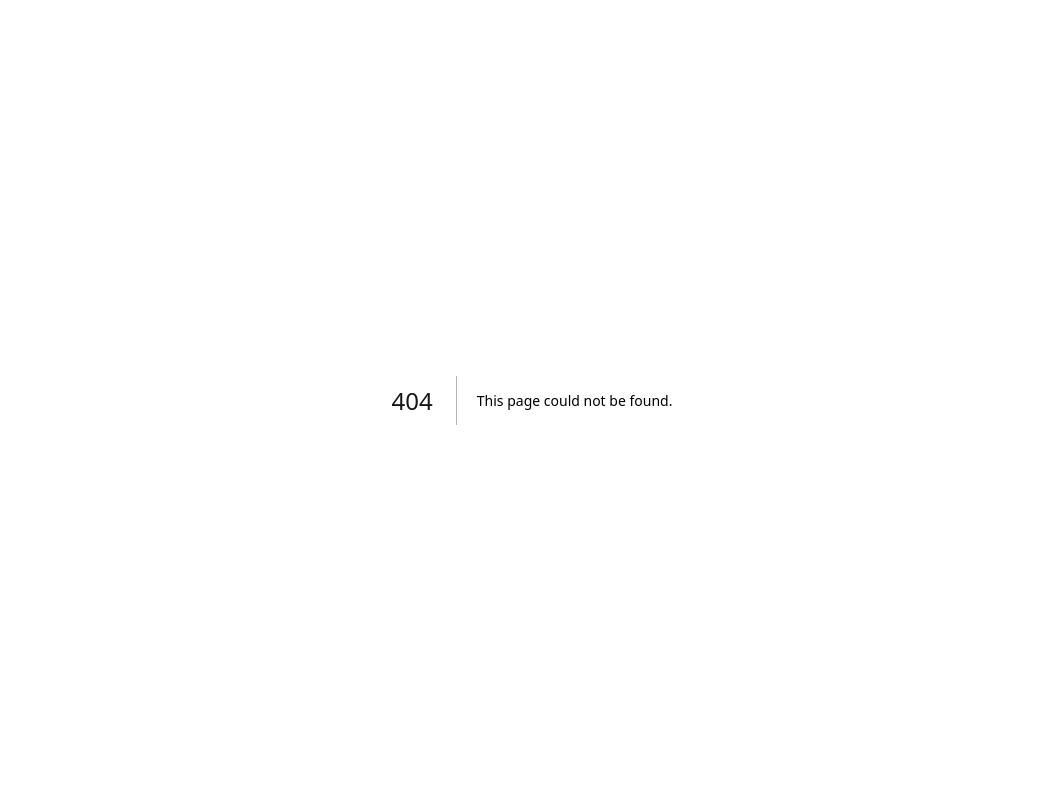
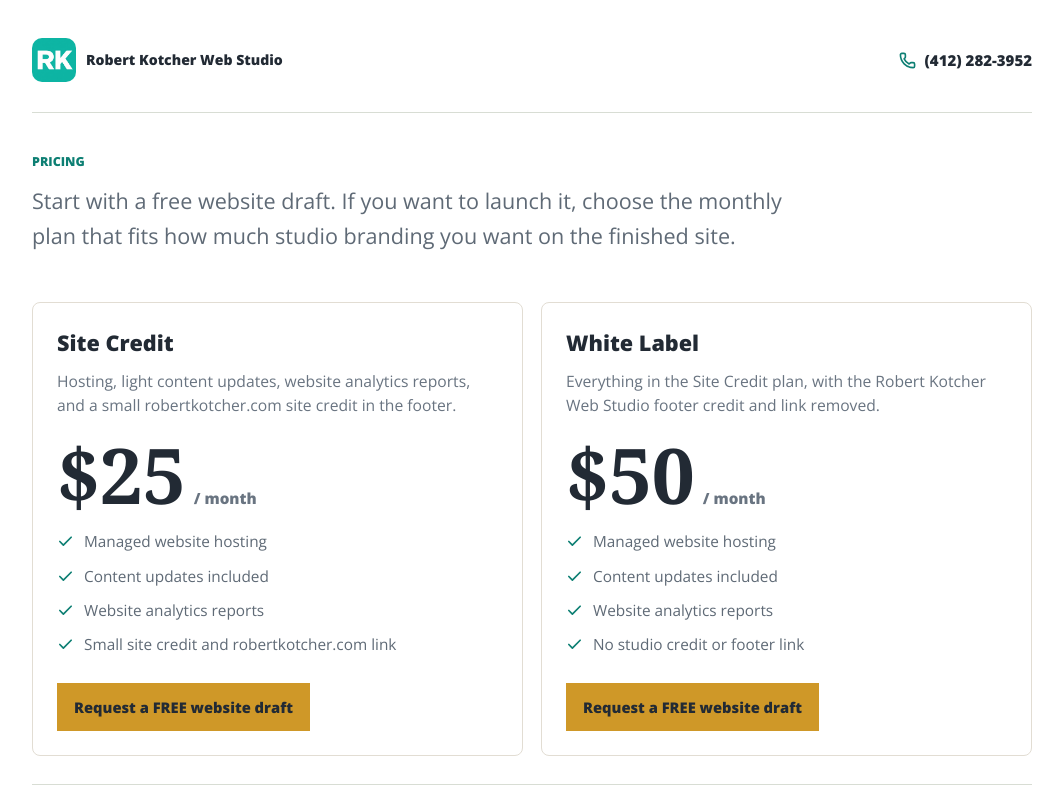
Before and after one commit to robertkotcher/robertkotcher.com, a Next.js app: page /pricing in a window 1280 px wide. Before the commit this address had no page. Shown: the top 800 px of the page, without its empty margins (108-1171 px from the left). Built offline with nearby package versions, Linux system fonts and the light colour scheme.

Commit message:
Add pricing page

```diff
--- a/app/components/SiteFooter.tsx
+++ b/app/components/SiteFooter.tsx
@@ -13,6 +13,7 @@ export function SiteFooter() {
       </div>
       <div className="footer-bottom">
         <nav className="footer-legal-links" aria-label="Footer links">
+          <a href="/pricing">Pricing</a>
           <a href="/privacy">Privacy Policy</a>
           <a href="/terms">Terms &amp; Conditions</a>
           <a href="/accessibility">Accessibility</a>
--- a/app/components/SmallBusinessLanding.tsx
+++ b/app/components/SmallBusinessLanding.tsx
@@ -15,10 +15,15 @@ export function SmallBusinessLanding({ location = defaultLocation }: SmallBusine
             <img src="/rk-logo.png" alt="" />
             <span>Robert Kotcher Web Studio</span>
           </a>
-          <a className="sb-phone-pill" href="tel:4122823952">
-            <Phone aria-hidden="true" size={17} strokeWidth={2.3} />
-            <span>(412) 282-3952</span>
-          </a>
+          <div className="sb-header-actions">
+            <nav className="sb-header-nav" aria-label="Primary navigation">
+              <a href="/pricing">Pricing</a>
+            </nav>
+            <a className="sb-phone-pill" href="tel:4122823952">
+              <Phone aria-hidden="true" size={17} strokeWidth={2.3} />
+              <span>(412) 282-3952</span>
+            </a>
+          </div>
         </header>
         <div className="sb-hero-grid">
           <div className="sb-hero-copy">
@@ -28,7 +33,7 @@ export function SmallBusinessLanding({ location = defaultLocation }: SmallBusine
               We build and maintain websites that help small businesses in the Albuquerque area capture quote requests, appointments, customer forms, and service inquiries.
             </p>
             <div className="sb-hero-actions">
-              <a className="primary-action" href="/wizard/business">Launch my website for FREE</a>
+              <a className="primary-action" href="/wizard/business">Request a FREE website draft</a>
               <p className="sb-hero-cta-note">
                 Answer a few questions, then get a link to a draft of your website within 24 hours.
               </p>
--- a/app/globals.css
+++ b/app/globals.css
@@ -263,6 +263,30 @@ p {
   font-weight: 840;
 }
 
+.sb-header-actions {
+  align-items: center;
+  display: flex;
+  gap: 20px;
+  margin-left: auto;
+}
+
+.sb-header-nav {
+  align-items: center;
+  display: flex;
+  gap: 18px;
+}
+
+.sb-header-nav a {
+  color: #5f6a76;
+  font-size: 0.9rem;
+  font-weight: 820;
+  text-decoration: none;
+}
+
+.sb-header-nav a:hover {
+  color: #0d7f73;
+}
+
 .sb-phone-pill,
 .header-phone-link {
   align-items: center;
@@ -278,6 +302,10 @@ p {
   white-space: nowrap;
 }
 
+.sb-header-actions .sb-phone-pill {
+  margin-left: 0;
+}
+
 .sb-phone-pill svg,
 .header-phone-link svg {
   color: #0d7f73;
@@ -568,7 +596,7 @@ p {
 
 .sb-wizard-section-single {
   grid-template-columns: minmax(0, 760px);
-  justify-content: center;
+  justify-content: start;
   padding-top: 18px;
 }
 
@@ -1881,6 +1909,123 @@ h1 {
 
 .sitemap-list a:hover {
   color: #0d7f73;
+}
+
+.pricing-page {
+  min-height: 100vh;
+}
+
+.pricing-hero {
+  border-top: 1px solid var(--line);
+  display: grid;
+  gap: 12px;
+  padding: 40px 0 24px;
+}
+
+.pricing-hero p:not(.eyebrow),
+.pricing-quality p {
+  color: #5f6a76;
+  font-size: clamp(1.05rem, 1.9vw, 1.35rem);
+  line-height: 1.62;
+  max-width: 760px;
+}
+
+.pricing-quality {
+  border-top: 1px solid var(--line);
+  padding: 26px 0 56px;
+}
+
+.pricing-quality p {
+  color: #222a34;
+  font-weight: 760;
+}
+
+.pricing-grid {
+  display: grid;
+  gap: 18px;
+  grid-template-columns: repeat(2, minmax(0, 1fr));
+  padding: 24px 0 28px;
+}
+
+.pricing-card {
+  border: 1px solid #e2ddd3;
+  border-radius: 8px;
+  display: grid;
+  gap: 22px;
+  padding: 24px;
+}
+
+.pricing-card-head {
+  display: grid;
+  gap: 10px;
+}
+
+.pricing-card h2 {
+  color: #222a34;
+  font-size: 1.35rem;
+  font-weight: 840;
+}
+
+.pricing-card-head p {
+  color: #697481;
+  font-size: 0.98rem;
+  line-height: 1.55;
+}
+
+.pricing-price {
+  align-items: baseline;
+  display: flex;
+  gap: 8px;
+}
+
+.pricing-price strong {
+  color: #222a34;
+  font-family: Georgia, "Times New Roman", serif;
+  font-size: clamp(3.2rem, 7vw, 4.8rem);
+  line-height: 0.9;
+}
+
+.pricing-price span {
+  color: #697481;
+  font-size: 0.95rem;
+  font-weight: 760;
+}
+
+.pricing-card ul {
+  display: grid;
+  gap: 12px;
+  list-style: none;
+  margin: 0;
+  padding: 0;
+}
+
+.pricing-card li {
+  align-items: start;
+  color: #5f6a76;
+  display: grid;
+  font-size: 0.96rem;
+  gap: 9px;
+  grid-template-columns: 18px minmax(0, 1fr);
+  line-height: 1.45;
+}
+
+.pricing-card li svg {
+  color: #0d7f73;
+  margin-top: 2px;
+}
+
+.pricing-card .primary-action {
+  background: #cf9828;
+  border-color: #cf9828;
+  color: #222a34;
+  justify-self: start;
+  margin-top: 4px;
+}
+
+.pricing-card .primary-action:hover {
+  background: #b9851d;
+  border-color: #b9851d;
+  color: #222a34;
 }
 
 .contact-page {
@@ -2877,6 +3022,14 @@ h1 {
     margin-bottom: 34px;
   }
 
+  .sb-header-actions {
+    gap: 12px;
+  }
+
+  .sb-header-nav a {
+    font-size: 0.82rem;
+  }
+
   .sb-brand-home img {
     height: 38px;
     width: 38px;
@@ -2959,6 +3112,19 @@ h1 {
 
   .sb-location-strip {
     padding: 36px 0;
+  }
+
+  .pricing-hero {
+    padding: 36px 0 24px;
+  }
+
+  .pricing-grid {
+    grid-template-columns: 1fr;
+    padding-bottom: 42px;
+  }
+
+  .pricing-card {
+    padding: 20px;
   }
 
   .landing-top {
--- /dev/null
+++ b/app/pricing/page.tsx
@@ -0,0 +1,81 @@
+import { Check } from "lucide-react";
+import { SiteFooter } from "../components/SiteFooter";
+import { SiteHeader } from "../components/SiteHeader";
+
+export const metadata = {
+  title: "Robert Kotcher Web Studio",
+};
+
+const tiers = [
+  {
+    description:
+      "Hosting, light content updates, website analytics reports, and a small robertkotcher.com site credit in the footer.",
+    features: [
+      "Managed website hosting",
+      "Content updates included",
+      "Website analytics reports",
+      "Small site credit and robertkotcher.com link",
+    ],
+    name: "Site Credit",
+    price: "$25",
+  },
+  {
+    description:
+      "Everything in the Site Credit plan, with the Robert Kotcher Web Studio footer credit and link removed.",
+    features: [
+      "Managed website hosting",
+      "Content updates included",
+      "Website analytics reports",
+      "No studio credit or footer link",
+    ],
+    name: "White Label",
+    price: "$50",
+  },
+];
+
+export default function PricingPage() {
+  return (
+    <main className="cv-page pricing-page">
+      <SiteHeader />
+      <section className="pricing-hero" aria-labelledby="pricing-title">
+        <p className="eyebrow" id="pricing-title">Pricing</p>
+        <p>
+          Start with a free website draft. If you want to launch it, choose the monthly plan that fits how much studio
+          branding you want on the finished site.
+        </p>
+      </section>
+      <section className="pricing-grid" aria-label="Pricing tiers">
+        {tiers.map((tier) => (
+          <article className="pricing-card" key={tier.name}>
+            <div className="pricing-card-head">
+              <h2>{tier.name}</h2>
+              <p>{tier.description}</p>
+            </div>
+            <div className="pricing-price">
+              <strong>{tier.price}</strong>
+              <span>/ month</span>
+            </div>
+            <ul>
+              {tier.features.map((feature) => (
+                <li key={feature}>
+                  <Check aria-hidden="true" size={17} strokeWidth={2.4} />
+                  <span>{feature}</span>
+                </li>
+              ))}
+            </ul>
+            <a className="primary-action" href="/wizard/business">
+              Request a FREE website draft
+            </a>
+          </article>
+        ))}
+      </section>
+      <section className="pricing-quality" aria-label="Quality promise">
+        <p>
+          A professional designer and developer will personally make sure your website is built to a high standard:
+          polished, clear, mobile-friendly, and ready to help customers trust your business.
+        </p>
+      </section>
+      <SiteFooter />
+    </main>
+  );
+}
--- a/app/sitemap/page.tsx
+++ b/app/sitemap/page.tsx
@@ -7,6 +7,7 @@ export const metadata = {
 
 const links = [
   { href: "/", label: "Home" },
+  { href: "/pricing", label: "Pricing" },
   { href: "/wizard/business", label: "Website Wizard" },
   { href: "/contact", label: "Contact" },
   { href: "/privacy", label: "Privacy Policy" },
```
